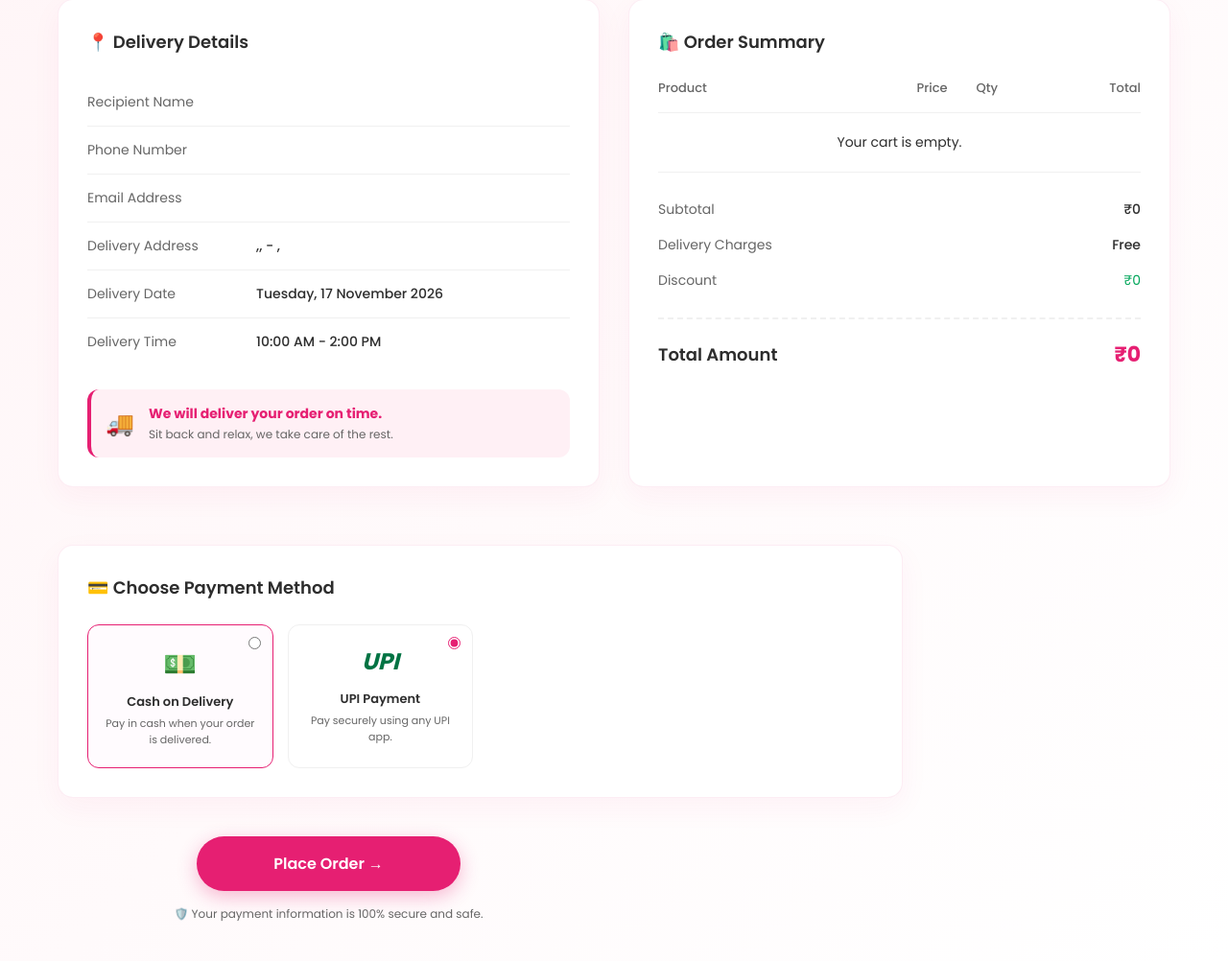
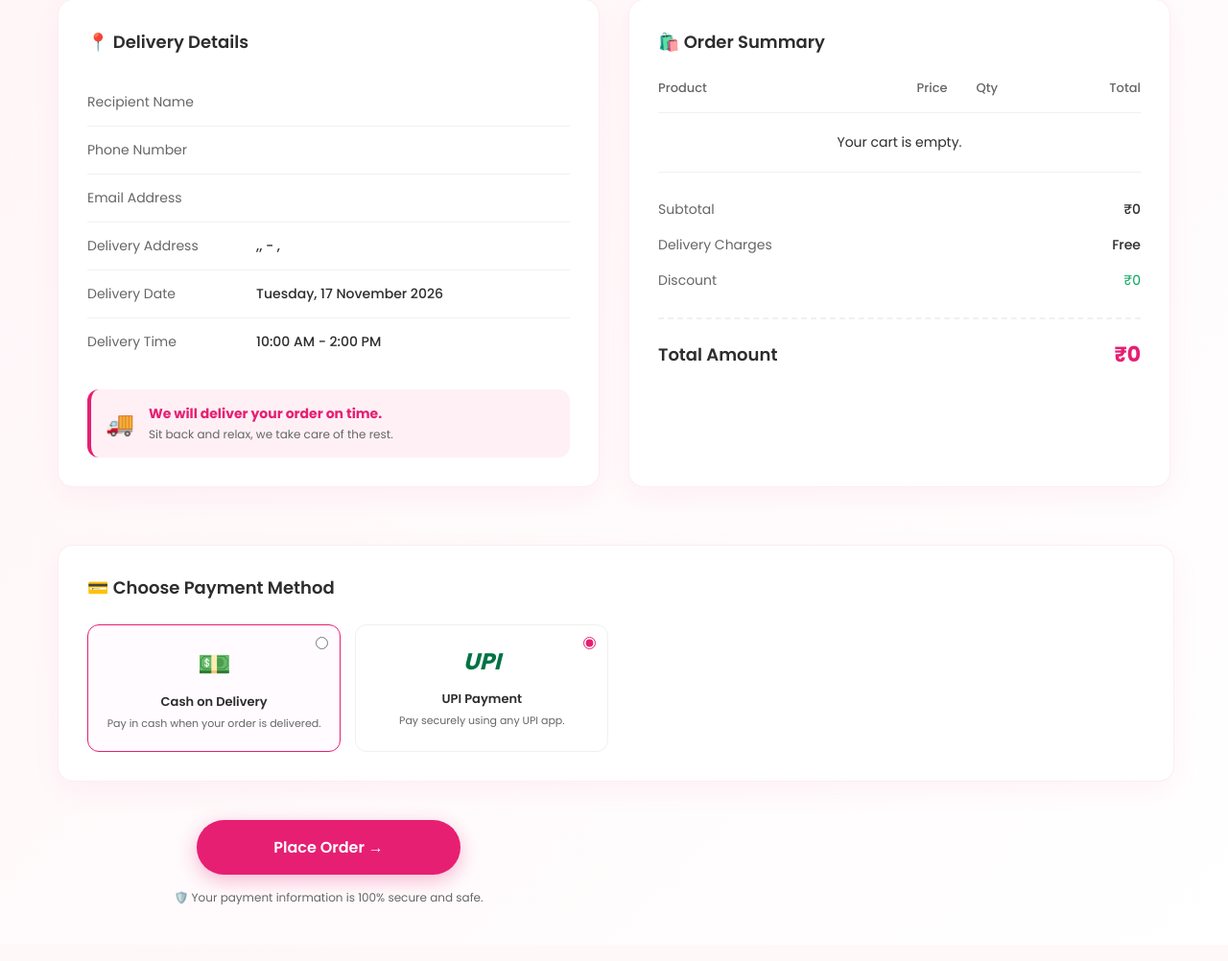
Before and after one commit to anmolsingh248670-alt/Flower-Shope, a Django app: page /payment/ in a window 1280 px wide. Shown: the part 152-1154 px from the top of the page at 96% size. After the commit the page ends 1096 px from the top, so only its background shows below. Run offline with Django 5.2, Linux system fonts and the light colour scheme; the visitor is signed in with stand-in values (Sample User, id 1); data that the repository does not hold is empty.

Commit message:
importete styling

```diff
--- a/static/style8.css
+++ b/static/style8.css
@@ -268,7 +268,7 @@
         /* Payment Methods */
         .payment-card {
             margin-top: 30px;
-            width: 156%;
+            width: 206%;
         }
 
         .payment-grid {
```
